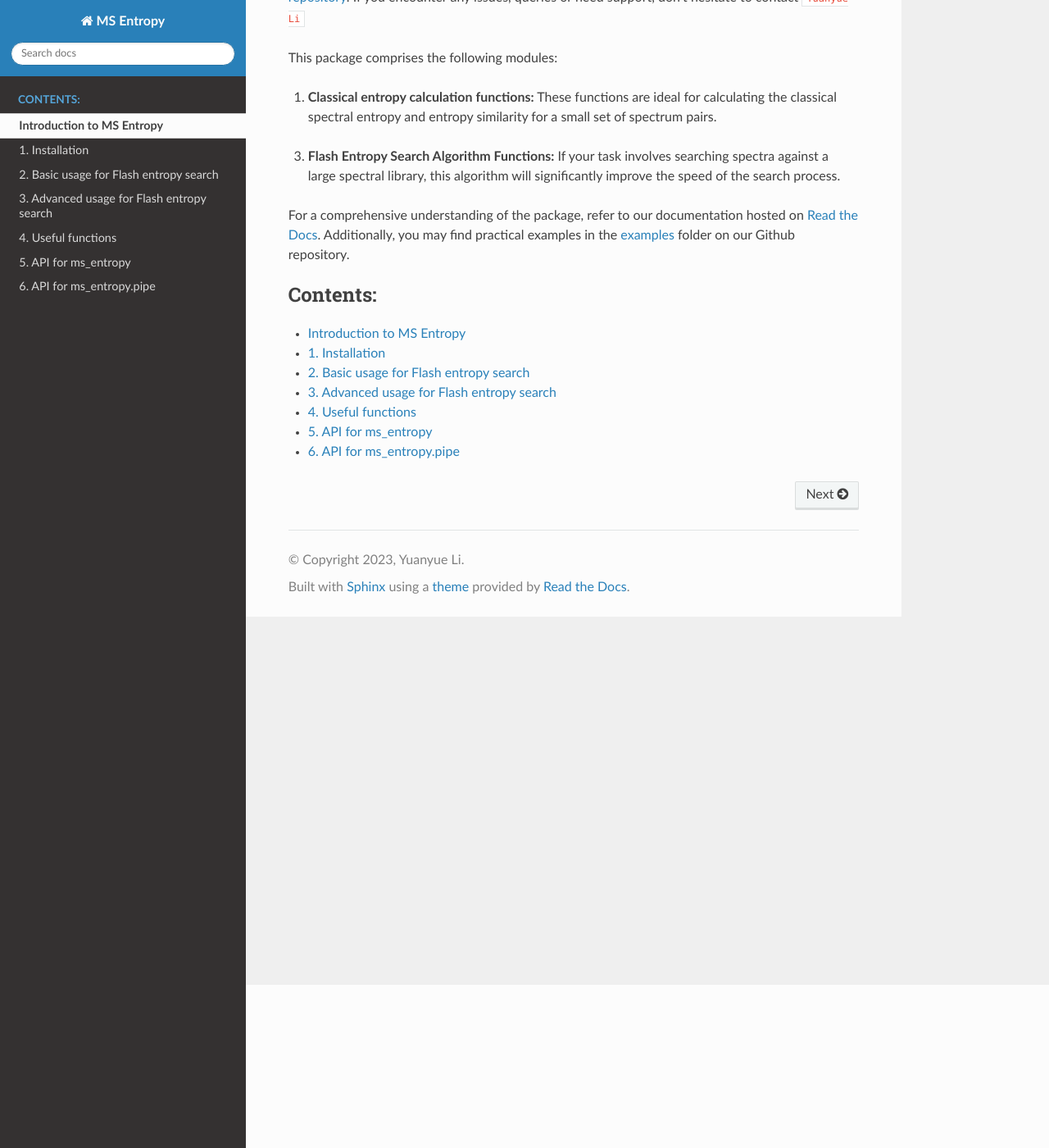
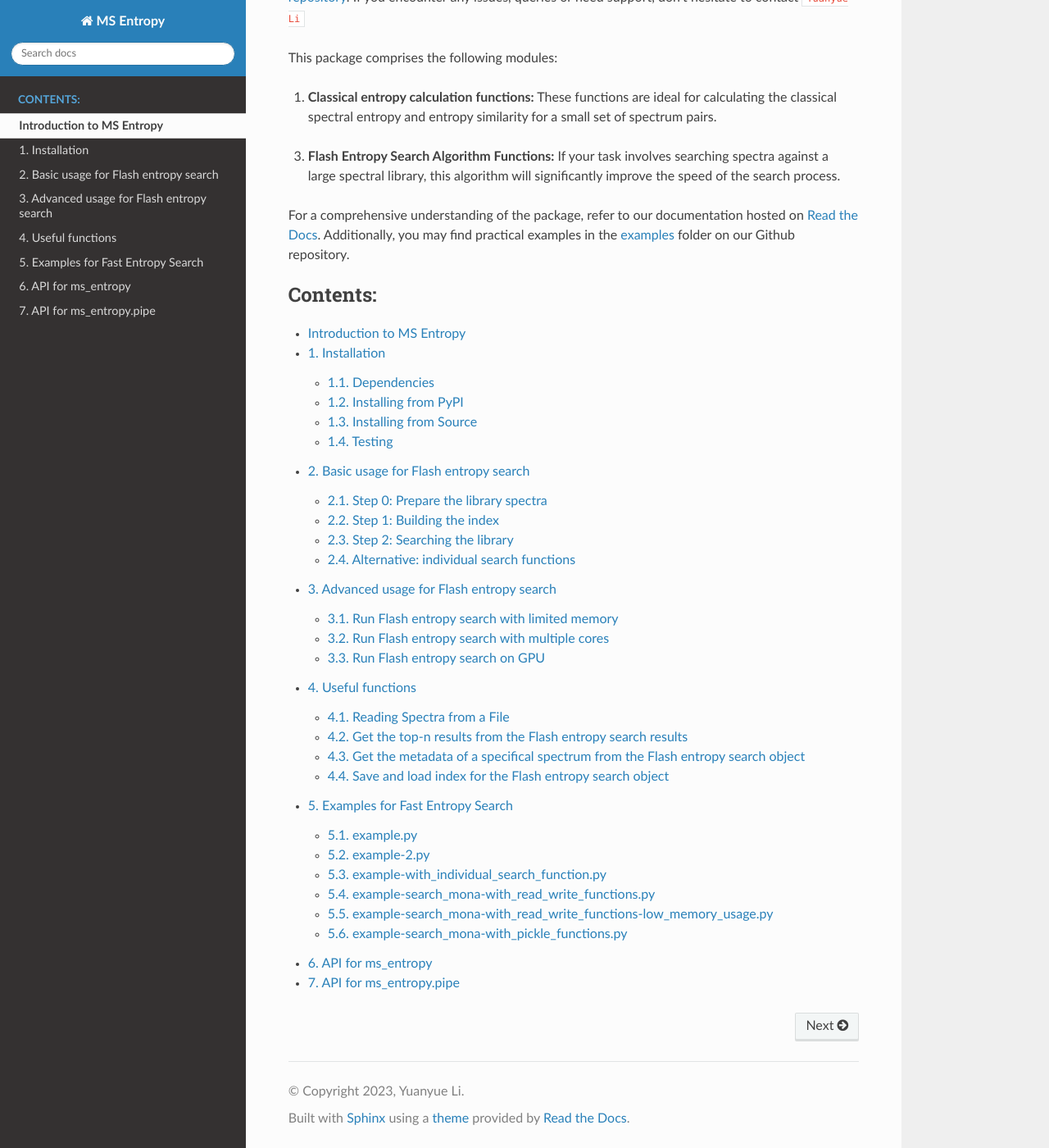
Before and after one commit to YuanyueLi/MSEntropy, a Sphinx documentation site: the page built from docs/source/index.rst, in a window 1280 px wide and 1400 px high, scrolled down 199 px. Shown: the whole window at 82% size. Built offline with Sphinx 7.4.7 and the Read the Docs theme 2.0.0, drawn with Linux system fonts in a browser that asks for light colours; cross-references to code outside the pages are shown as plain code; some of the changed lines change nothing that is shown.

Commit message:
Add examples.

```diff
--- /dev/null
+++ b/docs/source/examples_for_entropy_search.rst
@@ -0,0 +1,138 @@
+================================
+Examples for Fast Entropy Search
+================================
+
+This package provides several examples in the Github root directory to help users understand its usage. These examples cover a variety of use cases, including building an index, searching spectra, and evaluating the performance of search functions.
+
+These examples can be found in the ``examples`` directory. Here is a brief description of some of the available examples:
+
+
+example.py
+==========
+
+This script demonstrates how to use the Flash Entropy Search module from scratch. It showcases the process of performing similarity searches using various methods. The output should look like the following:
+
+.. code-block:: bash
+
+    -------------------- All types of similarity search --------------------
+    {'hybrid_search': array([0.6666666 , 0.99999994, 0.99999994, 0.99999994], dtype=float32),
+    'identity_search': array([0.6666667, 0.       , 0.       , 0.       ], dtype=float32),
+    'neutral_loss_search': array([0.6666666, 0.       , 0.6666666, 0.3333333], dtype=float32),
+    'open_search': array([0.6666666 , 0.99999994, 0.3333333 , 0.6666666 ], dtype=float32)}
+
+
+example-2.py
+============
+
+The ``example-2.py`` script provides a detailed illustration of how to utilize the Flash entropy search module from scratch. Special focus is placed on dealing with metadata and retrieving the top-n results. The script's output will resemble the following:
+
+.. code-block:: bash
+
+    -------------------- Identity search --------------------
+    [{'entropy_similarity': 0.6666667,
+    'id': 'Demo spectrum 1',
+    'precursor_mz': 150.0}]
+    -------------------- Open search --------------------
+    [{'entropy_similarity': 0.99999994,
+    'id': 'Demo spectrum 2',
+    'metadata': 'ABC',
+    'precursor_mz': 200.0},
+    {'entropy_similarity': 0.6666666, 'precursor_mz': 350.0},
+    {'entropy_similarity': 0.6666666,
+    'id': 'Demo spectrum 1',
+    'precursor_mz': 150.0}]
+    -------------------- Neutral loss search --------------------
+    [{'XXX': 'YYY',
+    'entropy_similarity': 0.6666666,
+    'id': 'Demo spectrum 3',
+    'precursor_mz': 250.0},
+    {'entropy_similarity': 0.6666666,
+    'id': 'Demo spectrum 1',
+    'precursor_mz': 150.0},
+    {'entropy_similarity': 0.3333333, 'precursor_mz': 350.0}]
+    -------------------- Hybrid search --------------------
+    [{'entropy_similarity': 0.99999994, 'precursor_mz': 350.0},
+    {'XXX': 'YYY',
+    'entropy_similarity': 0.99999994,
+    'id': 'Demo spectrum 3',
+    'precursor_mz': 250.0},
+    {'entropy_similarity': 0.99999994,
+    'id': 'Demo spectrum 2',
+    'metadata': 'ABC',
+    'precursor_mz': 200.0}]
+
+
+example-with_individual_search_function.py
+==========================================
+
+This example demonstrates how to use the Flash entropy search from scratch, but unlike ``example-2.py``, it leverages individual search functions rather than the composite ``search`` function. The expected output should be identical to ``example-2.py``.
+
+
+example-search_mona-with_read_write_functions.py
+================================================
+
+This example demonstrates the usage of the Flash entropy search to perform comprehensive searches of the entire [MassBank.us (MoNA)](https://massbank.us/) database.
+
+Upon its initial execution, the script may take approximately 10-20 minutes to download and parse spectra from the MoNA .msp files. An additional 2-4 minutes will be required to build the index for the MoNA library. However, during subsequent runs, the index will be fetched directly from disk, significantly reducing the runtime to less than a second. Here's what you can expect the output to look like:
+
+.. code-block:: bash
+
+    Loading index
+    Downloading https://mona.fiehnlab.ucdavis.edu/rest/downloads/retrieve/03d5a22c-c1e1-4101-ac70-9a4eae437ef5 to /p/FastEntropySearch/github_test/data/mona-2023-03-23.zip
+    Loading spectra from /p/FastEntropySearch/github_test/data/mona-2023-03-23.zip, this may take a while.
+    Loaded 811840 positive spectra and 1198329 negative spectra.
+    Building index, this will only need to be done once.
+    Building index for spectra with ion mode P
+    Building index for spectra with ion mode N
+    Saving index
+    ********************************************************************************
+    Identity Search with Flash Entropy Search
+    Finished identity search in 0.0017 seconds with 1196680 results.
+    Top 5 matches:
+    Rank 1: AU116754 with score 1.0000
+    Rank 2: AU116755 with score 0.8081
+    Rank 3: AU116753 with score 0.6565
+    Rank 4: AU116752 with score 0.2717
+    ********************************************************************************
+    Open Search with Flash Entropy Search
+    Finished open search in 0.0006 seconds with 1196680 results.
+    Top 5 matches:
+    Rank 1: AU116754 with score 1.0000
+    Rank 2: AU116755 with score 0.8081
+    Rank 3: AU116753 with score 0.6565
+    Rank 4: CCMSLIB00004751228 with score 0.4741
+    Rank 5: LU040151 with score 0.4317
+    ********************************************************************************
+    Neutral Loss Search with Flash Entropy Search
+    Finished neutral loss search in 0.0006 seconds with 1196680 results.
+    Top 5 matches:
+    Rank 1: AU116754 with score 1.0000
+    Rank 2: AU116755 with score 0.8081
+    Rank 3: AU116753 with score 0.6565
+    Rank 4: LipidBlast2022_1230911 with score 0.3796
+    Rank 5: LipidBlast2022_1230977 with score 0.3796
+    ********************************************************************************
+    Hybrid Search with Flash Entropy Search
+    Finished hybrid search in 0.0010 seconds with 1196680 results.
+    Top 5 matches:
+    Rank 1: AU116754 with score 1.0000
+    Rank 2: AU116755 with score 0.8081
+    Rank 3: AU116753 with score 0.6565
+    Rank 4: CCMSLIB00004751228 with score 0.4741
+    Rank 5: LU040151 with score 0.4317
+
+
+example-search_mona-with_read_write_functions-low_memory_usage.py
+=================================================================
+
+This example, demonstrates the usage of the Flash entropy search to search the [MassBank.us (MoNA)](https://massbank.us/) database, utilizing less memory than the ``example-search_mona-with_read_write_functions.py`` script.
+
+To get started, either ``example-search_mona-with_read_write_functions.py`` or ``example-search_mona-with_read_write_functions-low_memory_usage.py`` should be executed to build the index for the MoNA library. On subsequent runs of either scripts, the previously constructed index will be fetched directly from disk, resulting in faster load times.
+
+Upon successful index construction, a second run of ``example-search_mona-with_read_write_functions.py`` on my computer consumed about 1,212MB memory to search a single spectrum against the entire MassBank.us (MoNA) library. Conversely, running ``example-search_mona-with_read_write_functions-low_memory_usage.py`` for the second time only required about 84MB of memory to perform the same task. This lower memory usage is especially beneficial when dealing with an extensive spectral library and you have limited computer memory.
+
+
+example-search_mona-with_pickle_functions.py
+============================================
+
+An other example shows how to use the Flash entropy search to search the [MassBank.us (MoNA)](https://massbank.us/) database. This example use build-in pickle functions to save and load index.
--- a/docs/source/index.rst
+++ b/docs/source/index.rst
@@ -21,7 +21,7 @@
 
 
 .. toctree::
-   :maxdepth: 1
+   :maxdepth: 2
    :numbered:
    :caption: Contents:
 
@@ -30,5 +30,6 @@
    basic_usage_for_entropy_search
    advanced_usage_for_entropy_search
    useful_functions
+   examples_for_entropy_search
    api
    api_pipe
```
